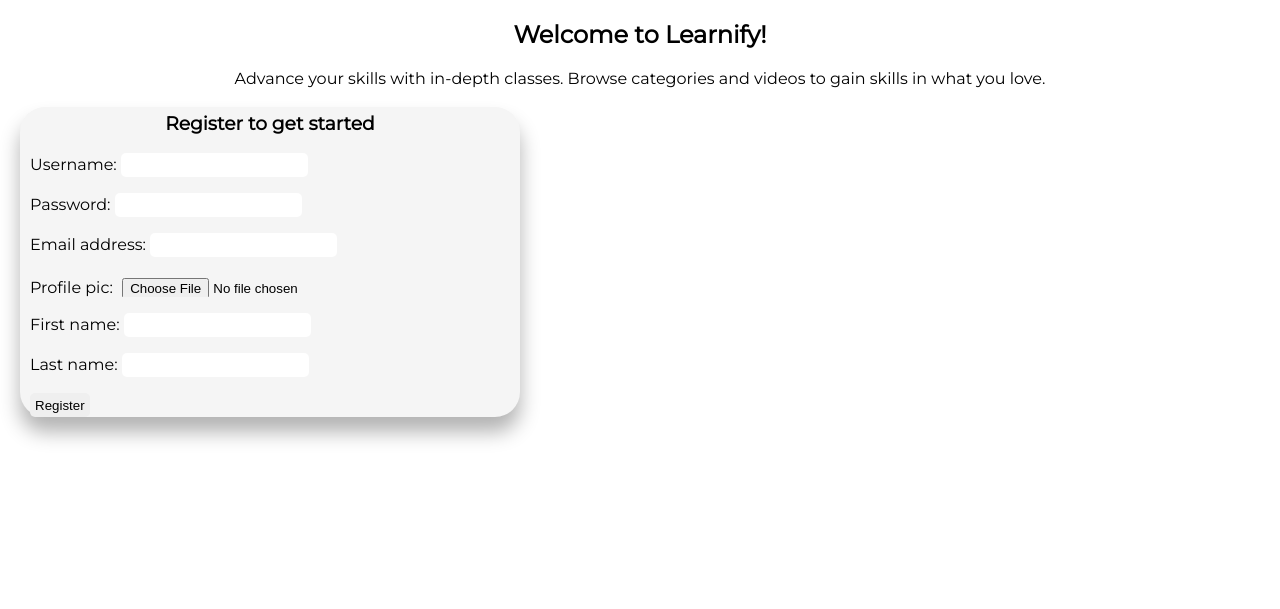
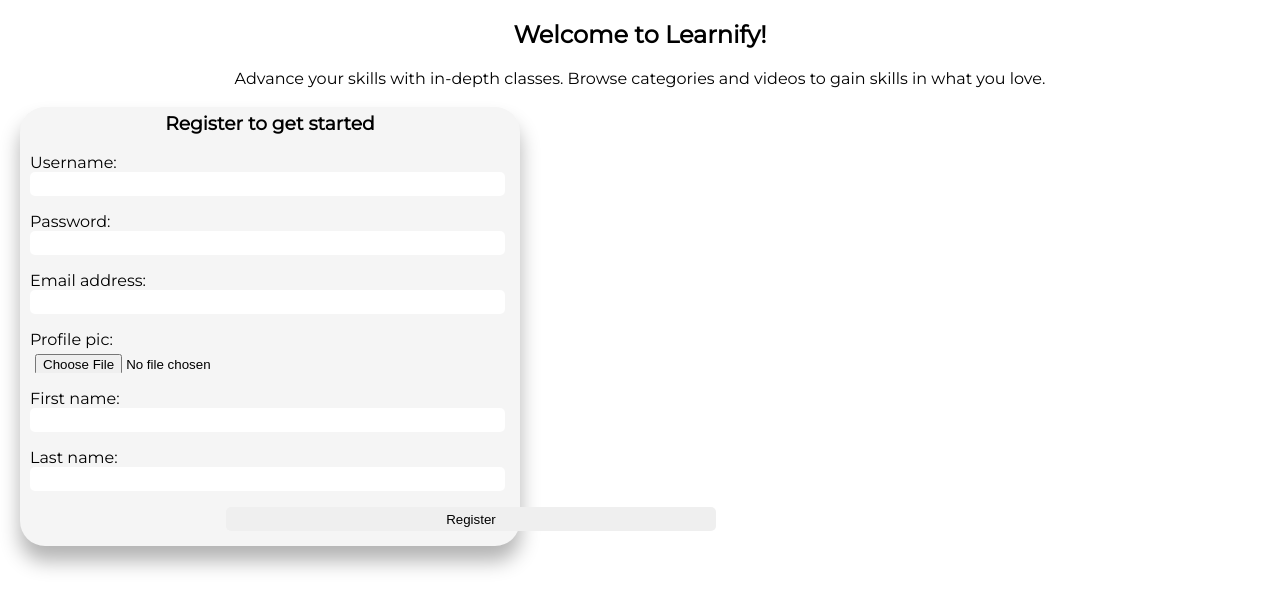
Before and after one commit to addison912/learnify.ly, a Django app: page / in a window 1280 px wide. Shown: the part 64-673 px from the top of the page. Run offline with Django 3.2, Linux system fonts and the light colour scheme; some libraries are stand-ins or nearby versions.

Commit message:
continued work on landing page form

```diff
--- a/learnify/static/css/main.css
+++ b/learnify/static/css/main.css
@@ -142,6 +142,20 @@ nav ul li:hover:before {
 
 
 
+body>main>div>div>form>input {
+  margin-left: 40%;
+  margin-right: 40%;
+  margin-bottom: 15px;
+  width: 100%;
+
+}
+
+body>main>div>div>form>p>input {
+  width: 97%;
+  /* margin-right: 10px; */
+}
+
+
 /*//////////// course create form start ////////////*/
 
 .course-create {
--- a/learnify/templates/learnify/base.html
+++ b/learnify/templates/learnify/base.html
@@ -28,7 +28,7 @@
       <div class="dropdown-menu">
         <a class="people" href="#">Profile</a>
         <a class="people" href="#">Create Course</a>
-        <a class="people" href="{% url 'user_login' %}">Logout</a>
+        <a class="people" href="{% url 'logout' %}">Logout</a>
       </div>
     </div>
 
```
